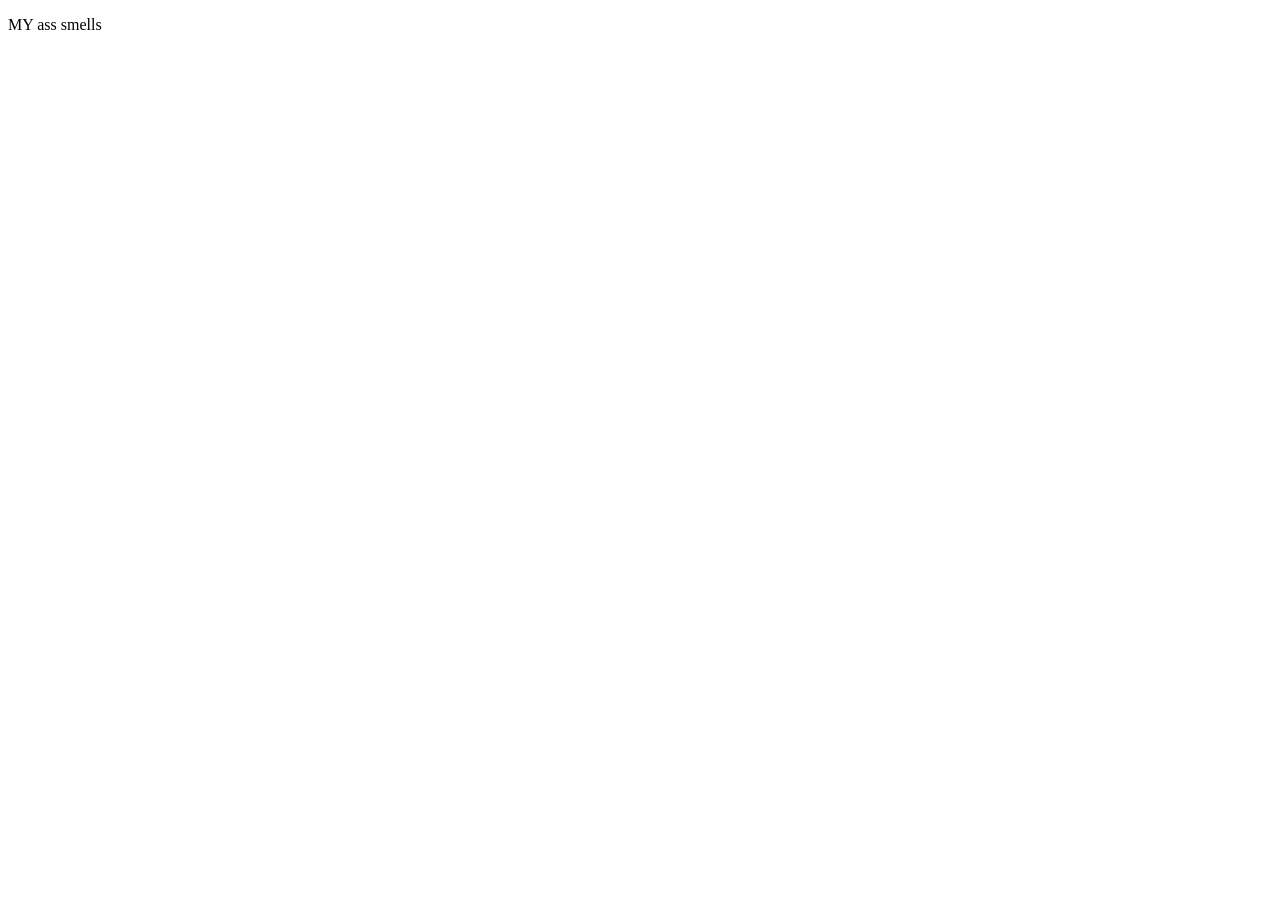
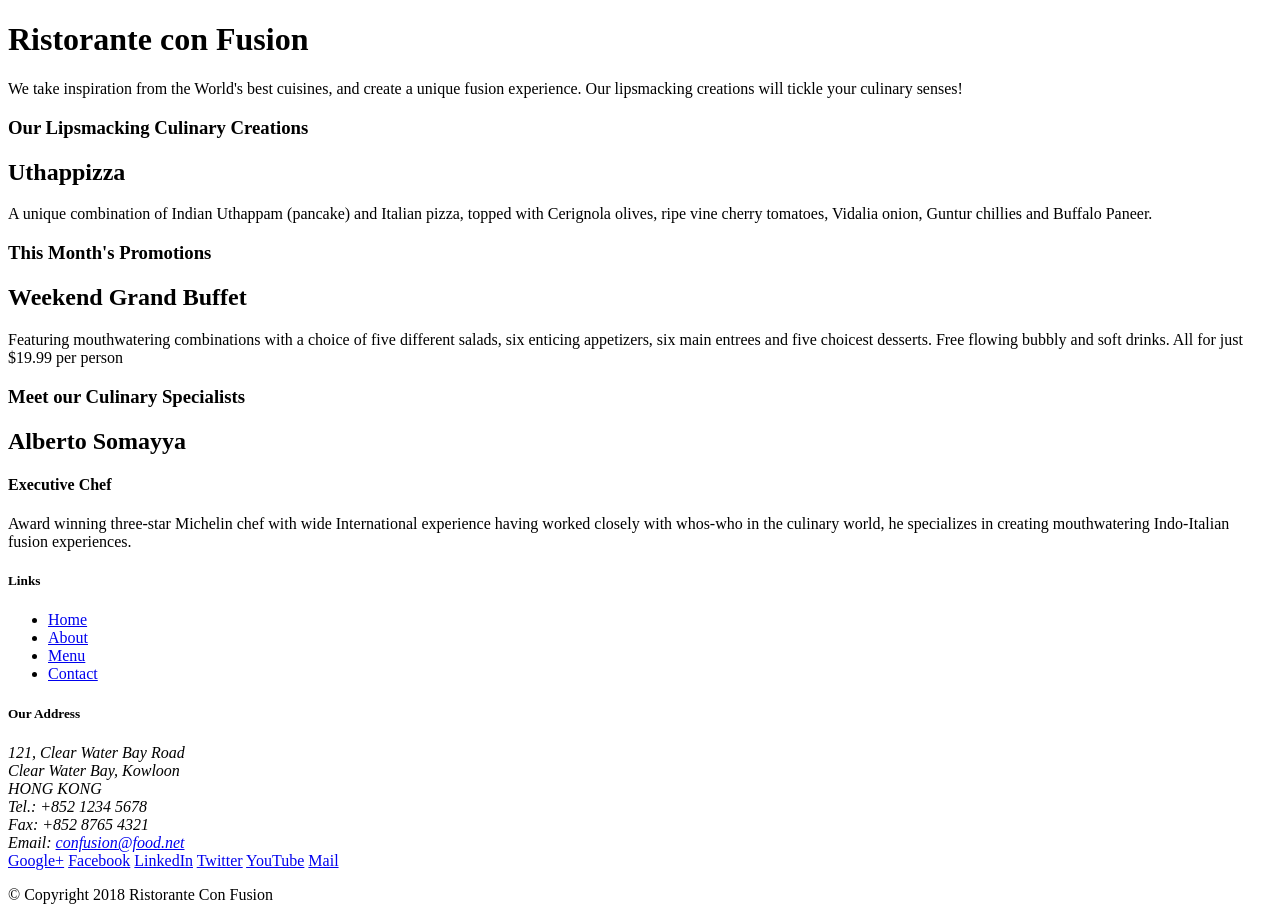
Before and after one commit to BekzhanKaspakov/Coursera-Node.js-and-NPM, a website: page index.html in a window 1280 px wide. Before the commit the page ends 800 px from the top, so only its background shows below. Drawn offline with Linux system fonts and the light colour scheme.

Commit message:
Initial Setup

```diff
--- a/index.html
+++ b/index.html
@@ -1,7 +1,101 @@
 <!DOCTYPE html>
+<html lang="en">
+
 <head>
+    <title>Ristorante Con Fusion</title>
+</head>
 
-</head>
 <body>
-    <p>MY ass smells</p>
+
+    <header>
+        <div>
+            <div>
+                <div>
+                    <h1>Ristorante con Fusion</h1>
+                    <p>We take inspiration from the World's best cuisines, and create a unique fusion experience. Our lipsmacking creations will tickle your culinary senses!</p>
+                </div>
+                <div>
+                </div>
+            </div>
+        </div>
+    </header>
+
+    <div>
+        <div>
+            <div>
+                <h3>Our Lipsmacking Culinary Creations</h3>
+            </div>
+            <div>
+                <h2>Uthappizza</h2>
+                <p>A unique combination of Indian Uthappam (pancake) and Italian pizza, topped with Cerignola olives, ripe vine cherry tomatoes, Vidalia onion, Guntur chillies and Buffalo Paneer.</p>
+            </div>
+        </div>
+
+
+        <div>
+            <div>
+                <h3>This Month's Promotions</h3>
+            </div>
+            <div>
+                <h2>Weekend Grand Buffet</h2>
+                <p>Featuring mouthwatering combinations with a choice of five different salads, six enticing appetizers, six main entrees and five choicest desserts. Free flowing bubbly and soft drinks. All for just $19.99 per person </p>
+            </div>
+        </div>
+
+        <div>
+            <div>
+                <h3>Meet our Culinary Specialists</h3>
+            </div>
+            <div>
+                <h2>Alberto Somayya</h2>
+                <h4>Executive Chef</h4>
+                <p>Award winning three-star Michelin chef with wide International experience having worked closely with whos-who in the culinary world, he specializes in creating mouthwatering Indo-Italian fusion experiences. </p>
+            </div>
+        </div>
+    </div>
+
+    <footer>
+        <div>
+            <div>
+                <div>
+                    <h5>Links</h5>
+                    <ul>
+                        <li><a href="#">Home</a></li>
+                        <li><a href="#">About</a></li>
+                        <li><a href="#">Menu</a></li>
+                        <li><a href="#">Contact</a></li>
+                    </ul>
+                </div>
+                <div>
+                    <h5>Our Address</h5>
+                    <address>
+		              121, Clear Water Bay Road<br>
+		              Clear Water Bay, Kowloon<br>
+		              HONG KONG<br>
+		              Tel.: +852 1234 5678<br>
+		              Fax: +852 8765 4321<br>
+		              Email: <a href="mailto:confusion@food.net">confusion@food.net</a>
+		           </address>
+                </div>
+                <div>
+                    <div>
+                        <a href="http://google.com/+">Google+</a>
+                        <a href="http://www.facebook.com/profile.php?id=">Facebook</a>
+                        <a href="http://www.linkedin.com/in/">LinkedIn</a>
+                        <a href="http://twitter.com/">Twitter</a>
+                        <a href="http://youtube.com/">YouTube</a>
+                        <a href="mailto:">Mail</a>
+                    </div>
+                </div>
+           </div>
+           <div>
+                <div>
+                    <p>© Copyright 2018 Ristorante Con Fusion</p>
+                </div>
+           </div>
+        </div>
+    </footer>
+
 </body>
+
+</html>
```
Also changed, not shown: package.json (+4 -12 lines), 1 other file.
